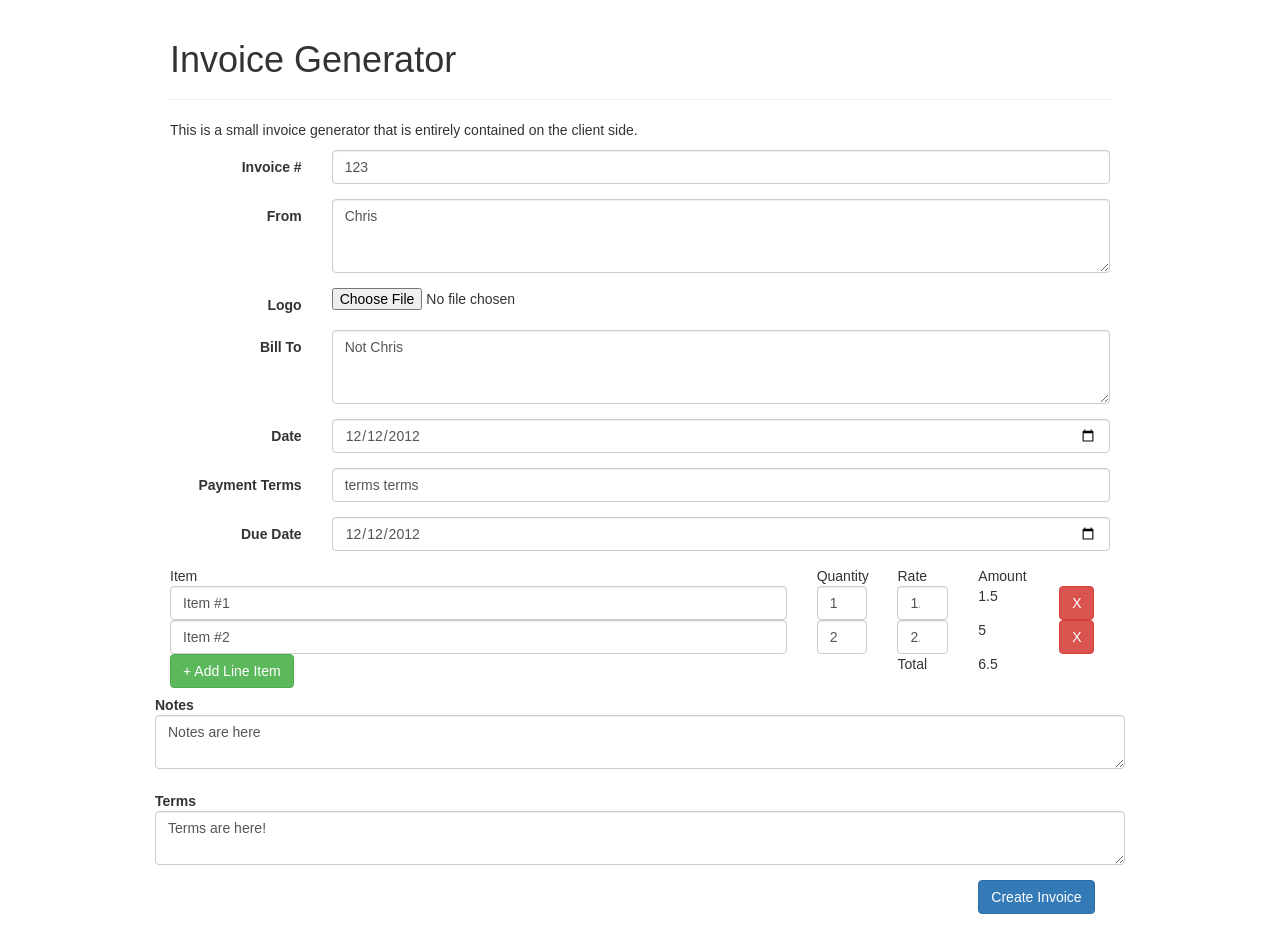
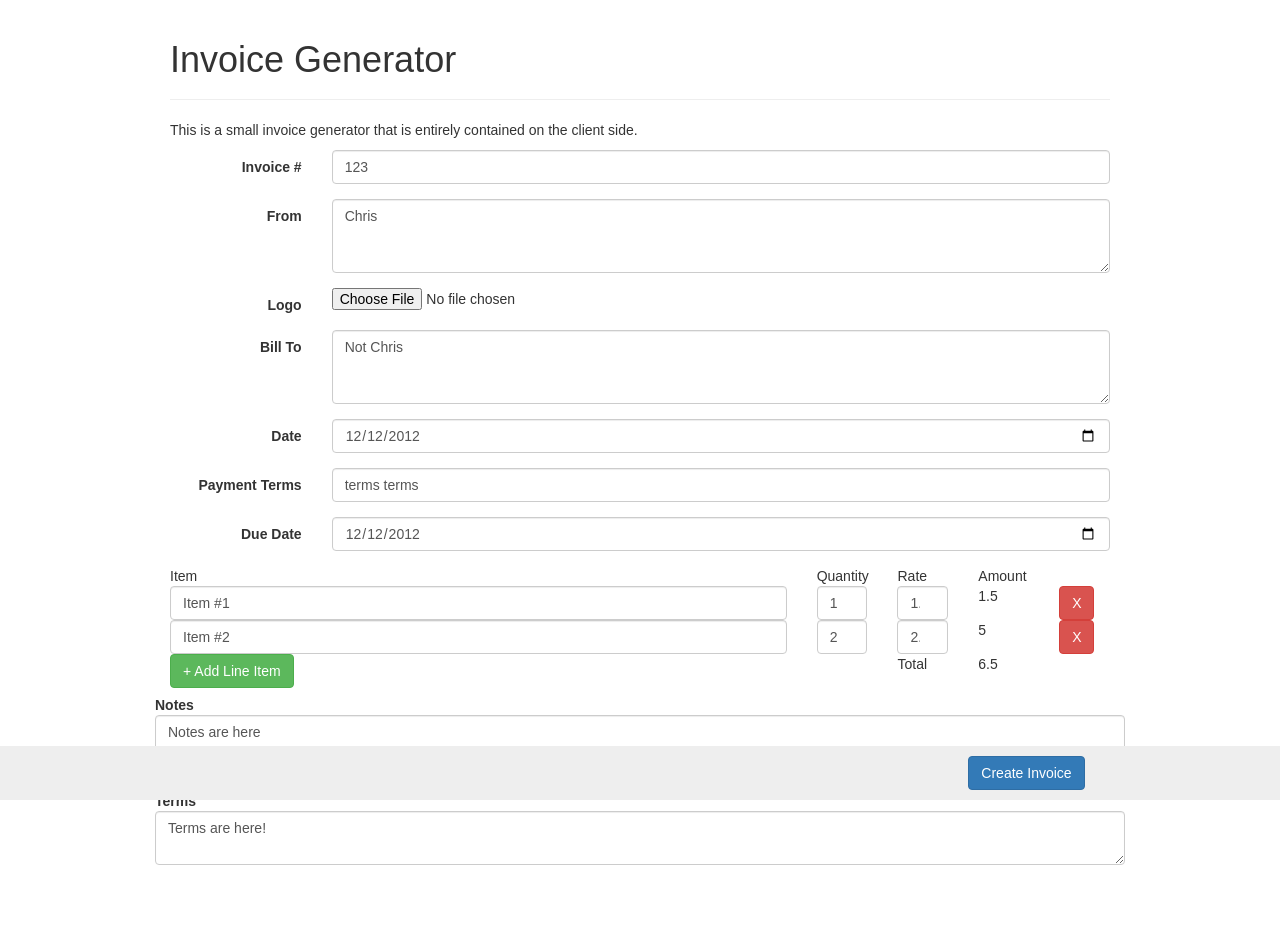
Before and after one commit to cg50x/invoice-generator, a React (Create React App) app: page / in a window 1280 px wide. Built offline with nearby package versions, Linux system fonts and the light colour scheme.

Commit message:
Put create invoice button in fixed footer

```diff
--- a/src/App.css
+++ b/src/App.css
@@ -2,6 +2,24 @@
   display: block;
   margin-left: auto;
   margin-right: auto;
+  width: 940px;
 
-  width: 940px;
+  /* Making room for the fixed footer */
+  padding-bottom: 60px;
 }
+
+.Footer-Container {
+	position: fixed;
+	bottom: 0;
+	left: 0;
+	width: 100%;
+
+	background-color: #eee;
+	padding: 10px 0;
+}
+
+.Footer {
+	margin-left: auto;
+	margin-right: auto;
+	width: 940px;
+}
--- a/src/App.js
+++ b/src/App.js
@@ -1,12 +1,13 @@
 import React, { Component } from 'react';
 import {
+  Button,
+  Col,
+  ControlLabel,
+  Form,
+  FormControl,
+  FormGroup,
   PageHeader,
-  Col,
-  Form,
-  FormGroup,
-  ControlLabel,
-  FormControl,
-  Button
+  Row
 } from 'react-bootstrap';
 import 'bootstrap/dist/css/bootstrap.css';
 
@@ -211,12 +212,14 @@ class App extends Component {
                 onChange={this.onFieldValueChange.bind(this, 'terms')}
               ></FormControl>
             </FormGroup>
-            <FormGroup>
-              <Col smOffset={10} sm={2}>
-                <Button onClick={this.onSubmitClick} bsStyle="primary">Create Invoice</Button>
-              </Col>
-            </FormGroup>
           </Form>
+        </div>
+        <div className="Footer-Container">
+          <div className="Footer">
+            <Col smOffset={10} sm={2}>
+              <Button onClick={this.onSubmitClick} bsStyle="primary">Create Invoice</Button>
+            </Col>
+          </div>
         </div>
       </div>
     );
```
